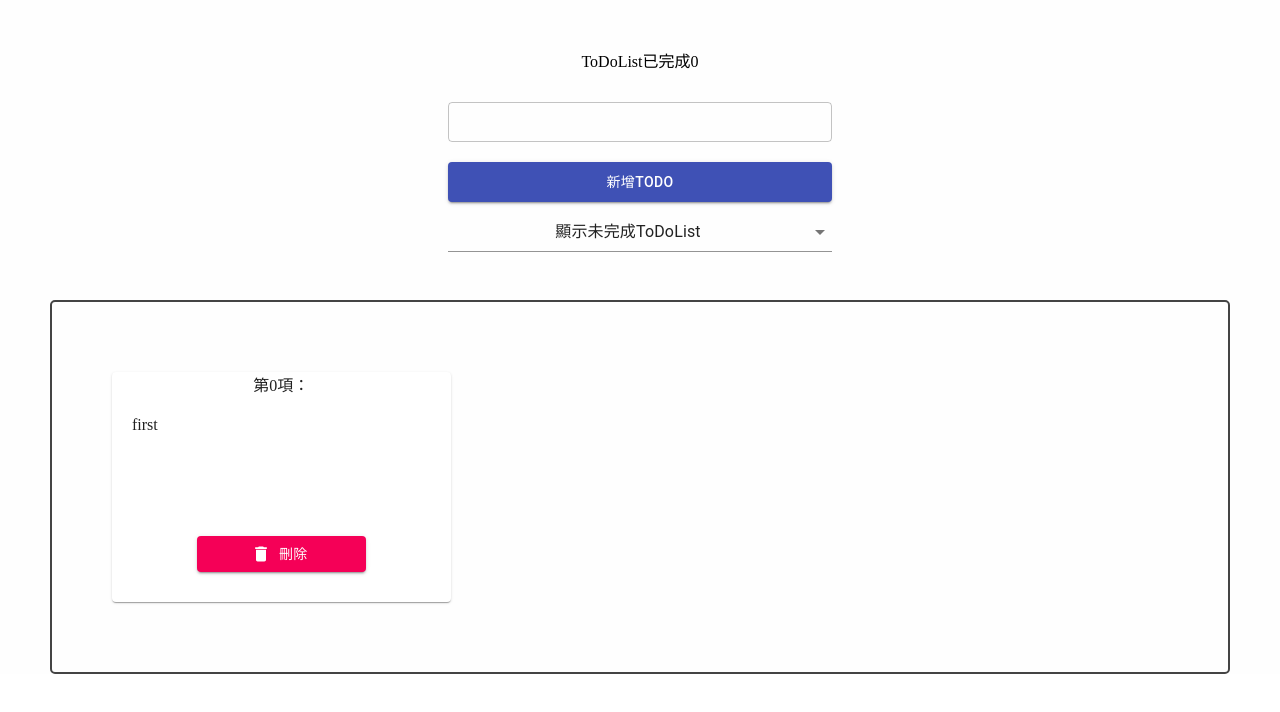
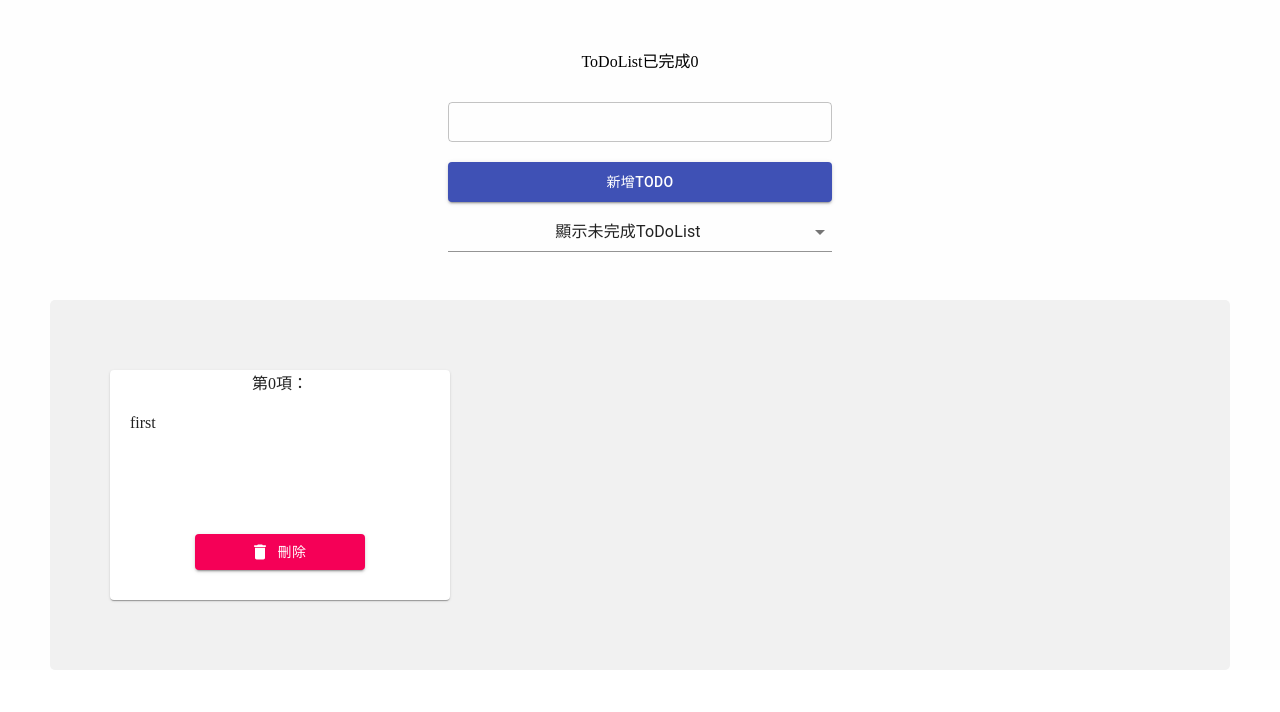
Before and after one commit to zxc469469/React-TodoList, a React (Create React App) app: page / in a window 1280 px wide. Shown: the top 712 px of the page. Built offline with nearby package versions, Linux system fonts and the light colour scheme.

Commit message:
change ToDoListComponent Style

```diff
--- a/src/components/TodoList.tsx
+++ b/src/components/TodoList.tsx
@@ -54,7 +54,7 @@ const ToDoListContainer = styled.div<ToDoListContainerProp>`
   ${(props) =>
     props.length >= 1 &&
     css`
-      border: 2px solid #444;
+      background-color:#f1f1f1;
       border-radius: 5px;
     `}
 `;
```
